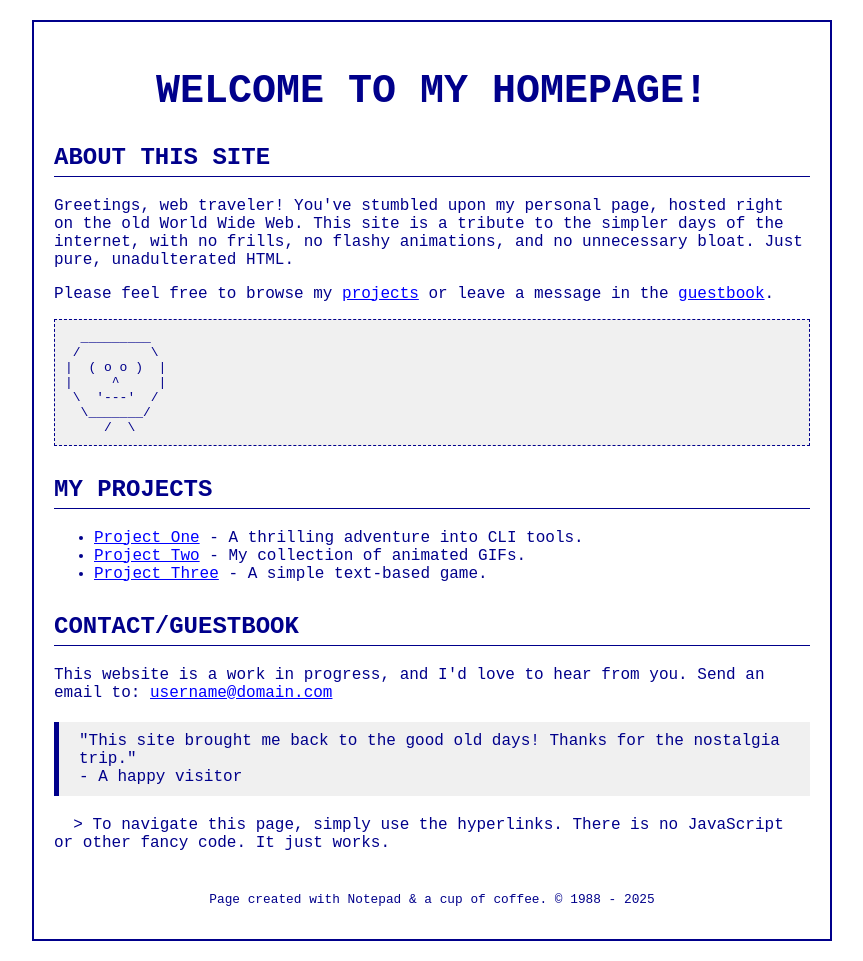
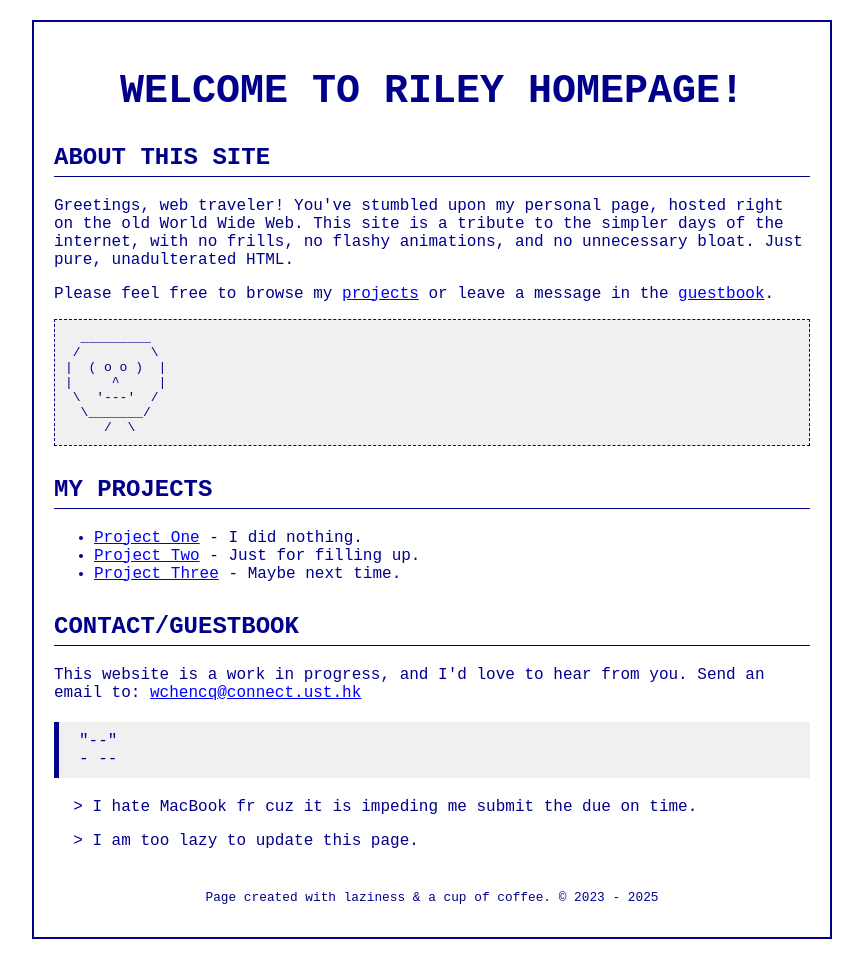
Before and after one commit to rileydidntwakeup/rileydidntwakeup.github.io, a plain HTML site: page index.html in a window 1280 px wide. Shown: the whole page, without its empty margins (208-1071 px from the left). Drawn offline with Linux system fonts and the light colour scheme.

Commit message:
modofied content

```diff
--- a/index.html
+++ b/index.html
@@ -3,7 +3,7 @@
 <head>
     <meta charset="UTF-8">
     <meta name="viewport" content="width=device-width, initial-scale=1.0">
-    <title>Gopher Gemini's Page</title>
+    <title>Riley Chen's Page</title>
     <style>
         /* General body styles for the retro look */
         body {
@@ -96,7 +96,7 @@
 <body>
     <div class="container">
         <!-- Main Header -->
-        <h1>Welcome to My Homepage!</h1>
+        <h1>Welcome to Riley Homepage!</h1>
 
         <!-- About Me Section -->
         <h2>About This Site</h2>
@@ -124,29 +124,31 @@
         <!-- Projects Section -->
         <h2 id="projects">My Projects</h2>
         <ul>
-            <li><a href="#">Project One</a> - A thrilling adventure into CLI tools.</li>
-            <li><a href="#">Project Two</a> - My collection of animated GIFs.</li>
-            <li><a href="#">Project Three</a> - A simple text-based game.</li>
+            <li><a href="#">Project One</a> - I did nothing.</li>
+            <li><a href="#">Project Two</a> - Just for filling up.</li>
+            <li><a href="#">Project Three</a> - Maybe next time.</li>
         </ul>
 
         <!-- Guestbook/Contact Section -->
         <h2 id="guestbook">Contact/Guestbook</h2>
         <p>
             This website is a work in progress, and I'd love to hear from you.
-            Send an email to: <a href="mailto:username@domain.com">username@domain.com</a>
+            Send an email to: <a href="wchencq@connect.ust.hk">wchencq@connect.ust.hk</a>
         </p>
         <blockquote>
-            "This site brought me back to the good old days! Thanks for the nostalgia trip."
-            <br>- A happy visitor
+            "--"
+            <br>- --
         </blockquote>
         <p>
-            <span class="blink">|</span> &gt; To navigate this page, simply use the hyperlinks. There is no
-            JavaScript or other fancy code. It just works.
+            <span class="blink">|</span> &gt; I hate MacBook fr cuz it is impeding me submit the due on time.
+        </p>
+        <p>
+            <span class="blink">|</span> &gt; I am too lazy to update this page.
         </p>
 
         <!-- Footer -->
         <div class="footer">
-            <p>Page created with Notepad & a cup of coffee. &copy; 1988 - 2025</p>
+            <p>Page created with laziness & a cup of coffee. &copy; 2023 - 2025</p>
         </div>
     </div>
 </body>
```
